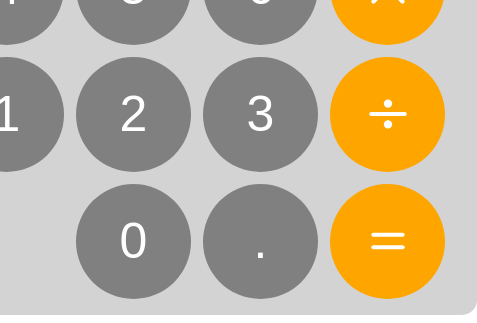
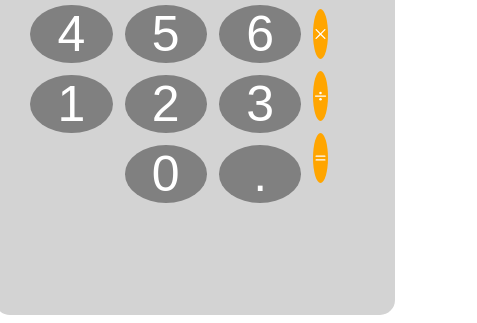
Before and after one commit to christianwagstaff/calculator, a plain HTML site: page index.html in a window 390 px wide. Shown: the part 587-910 px from the top of the page, 477 px wide, since content can reach past the window. Drawn offline with Linux system fonts and the light colour scheme.

Commit message:
Started adding Media Queries for responisve design

```diff
--- a/styles.css
+++ b/styles.css
@@ -127,3 +127,14 @@ body.preload {
     -webkit-animation-duration: 0s !important;
     transition:background-color 0s, opacity 0s, color 0s, width 0s, height 0s, padding 0s, margin 0s !important;
 }
+
+@media (max-width: 600px) {
+    .calculator {
+        width: 90%;
+    }
+
+    .circle {
+        width: 30%;
+        height: 30%;
+    }
+}
```
